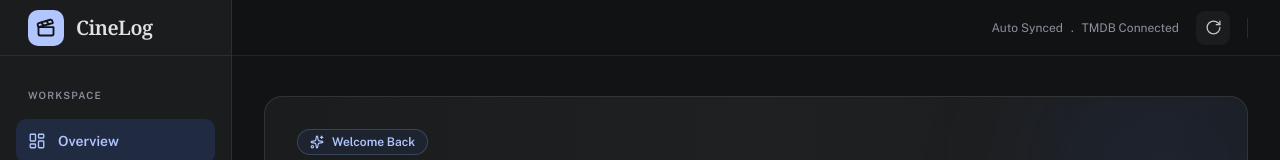
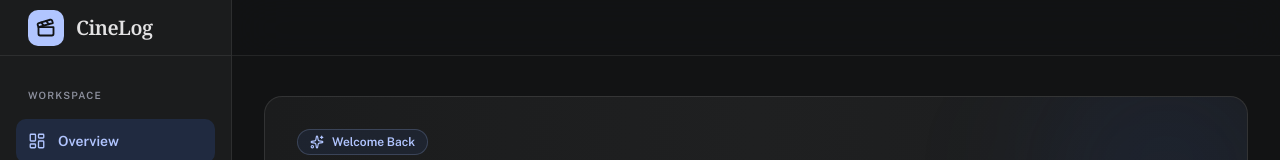
Before and after one commit to ajs-codes/cinelog, a Next.js app: page / in a window 1280 px wide. Shown: the top 160 px of the page. Built offline with nearby package versions, Linux system fonts and the light colour scheme; no server answers.

Commit message:
remove unused content from navbar

```diff
--- a/src/components/layout/navbar.tsx
+++ b/src/components/layout/navbar.tsx
@@ -32,23 +32,6 @@ export function Navbar({ onMenuOpen }: NavbarProps) {
         <Menu className="size-4.5" strokeWidth={1.8} />
       </Button>
       <div className="ml-auto flex items-center gap-2 sm:gap-4">
-        <div className="hidden items-center gap-2 font-public-sans text-xs text-outline-muted lg:flex">
-          <span>Auto Synced</span>
-          <span>.</span>
-          <span>TMDB Connected</span>
-        </div>
-
-        <Button
-          aria-label="Refresh TMDB data"
-          className="hidden size-9 rounded-lg text-secondary hover:text-on-surface sm:inline-flex"
-          size="icon"
-          variant="dark"
-          type="button"
-        >
-          <RotateCw className="size-4.25" strokeWidth={1.8} />
-        </Button>
-
-        <div className="h-5 w-px bg-white/10 hidden sm:block" />
         {isAuthenticated && user && (
           <div className="flex items-center gap-3">
             <Button
```
